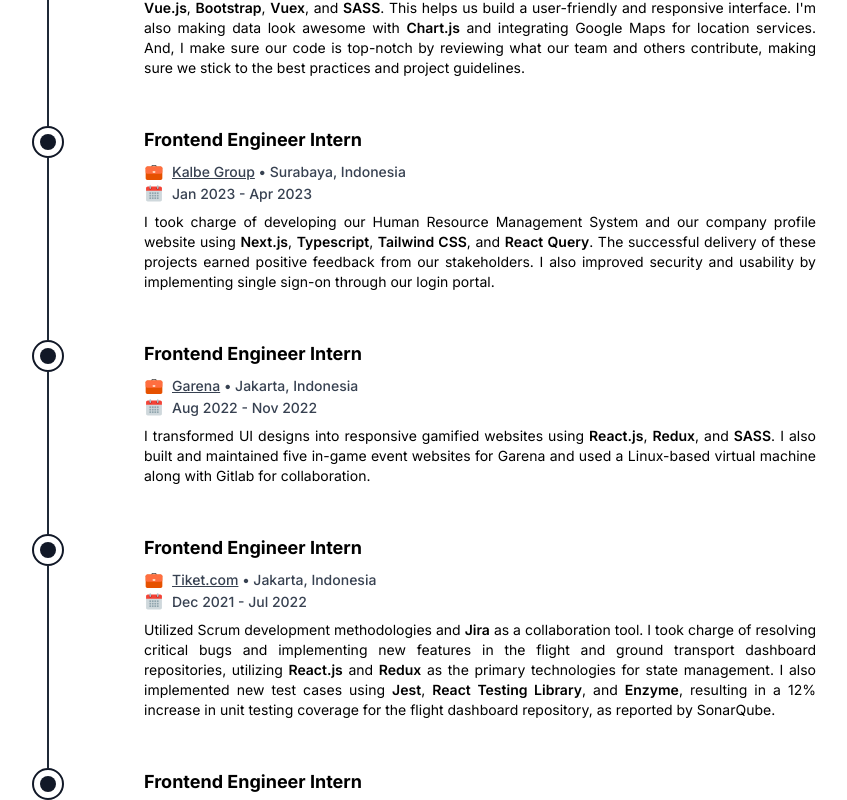
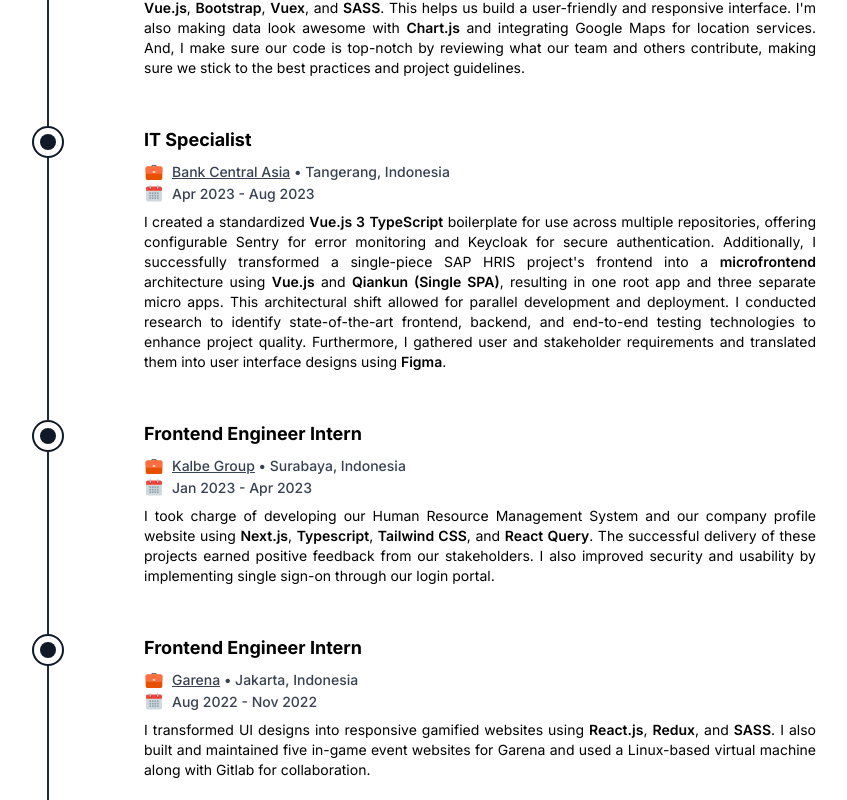
Before and after one commit to alfonsus20/personal-web, a Next.js app: page / in a window 1280 px wide. Shown: the part 1120-1920 px from the top of the page, without its empty margins (216-1063 px from the left). Built offline with nearby package versions, Linux system fonts and the light colour scheme.

Commit message:
add several data to the website

```diff
--- a/src/app/globals.css
+++ b/src/app/globals.css
@@ -3,7 +3,7 @@
 @tailwind utilities;
 
 html {
-  @apply text-sm sm:text-base;
+  @apply text-sm sm:text-base scroll-smooth scroll-p-[110px];
 }
 
 body {
--- a/src/components/Button.tsx
+++ b/src/components/Button.tsx
@@ -1,11 +1,14 @@
 import cn from "@/utils/classnames";
-import React from "react";
+import Link from "next/link";
+import React, { useMemo } from "react";
 
 interface ButtonProps extends React.ButtonHTMLAttributes<HTMLButtonElement> {
   leftIcon?: React.ReactNode;
   rightIcon?: React.ReactNode;
   variant?: "primary" | "secondary";
   rounded?: boolean;
+  href?: string;
+  target?: string;
 }
 
 const Button = ({
@@ -15,11 +18,13 @@
   variant = "primary",
   rounded = true,
   className,
+  href,
+  target,
   ...props
 }: ButtonProps) => {
-  return (
-    <button
-      className={cn(
+  const classAttr = useMemo(
+    () =>
+      cn(
         {
           "border-2 border-gray-950 bg-gray-950 hover:opacity-90 text-white":
             variant === "primary",
@@ -29,12 +34,28 @@
         },
         "px-5 py-2.5 flex items-center gap-2 font-medium justify-center",
         className
-      )}
-      {...props}
-    >
+      ),
+    [className, variant, rounded]
+  );
+
+  const content = (
+    <>
       {leftIcon && <span>{leftIcon}</span>}
       {children}
       {rightIcon && <span>{rightIcon}</span>}
+    </>
+  );
+
+  if (href)
+    return (
+      <Link href={href} target={target} className={classAttr}>
+        {content}
+      </Link>
+    );
+
+  return (
+    <button {...props} className={classAttr}>
+      {content}
     </button>
   );
 };
--- a/src/components/Footer.tsx
+++ b/src/components/Footer.tsx
@@ -1,3 +1,5 @@
+import { GITHUB_LINK, LINKEDIN_LINK } from "@/data/links";
+import Link from "next/link";
 import { FaLinkedin, FaGithub } from "react-icons/fa";
 
 const Footer = () => {
@@ -5,13 +7,21 @@
     <div className="flex flex-col items-center text-center pt-8 pb-8 border-t-2 border-gray-700">
       <div className="flex text-2xl gap-4 mb-4">
         <div className="border-gray-600 rounded-full">
-          <FaLinkedin />
+          <Link href={LINKEDIN_LINK} target="_blank">
+            <FaLinkedin />
+          </Link>
         </div>
         <div className="border-gray-600 rounded-full">
-          <FaGithub />
+          <Link href={GITHUB_LINK} target="_blank">
+            <FaGithub />
+          </Link>
         </div>
       </div>
-      <p className="font-medium text-sm">Developed by <span className="font-bold">Alfonsus Avianto Chandrawan</span>, using Next.js and Tailwind CSS.</p>
+      <p className="font-medium text-sm">
+        Developed by{" "}
+        <span className="font-bold">Alfonsus Avianto Chandrawan</span>, using
+        Next.js and Tailwind CSS.
+      </p>
     </div>
   );
 };
--- a/src/components/Navigation.tsx
+++ b/src/components/Navigation.tsx
@@ -39,4 +39,5 @@
     </nav>
   );
 };
+
 export default Navigation;
--- a/src/data/experience.tsx
+++ b/src/data/experience.tsx
@@ -29,6 +29,35 @@
         integrating Google Maps for location services. And, I make sure our code
         is top-notch by reviewing what our team and others contribute, making
         sure we stick to the best practices and project guidelines.
+      </p>
+    ),
+  },
+  {
+    jobTitle: "IT Specialist",
+    company: {
+      name: "Bank Central Asia",
+      websiteURL: "https://www.bca.co.id/",
+    },
+    location: "Tangerang, Indonesia",
+    startDate: "Apr 2023",
+    endDate: "Aug 2023",
+    description: (
+      <p>
+        I created a standardized <span className="font-semibold">Vue.js 3</span>{" "}
+        <span className="font-semibold">TypeScript</span> boilerplate for use
+        across multiple repositories, offering configurable Sentry for error
+        monitoring and Keycloak for secure authentication. Additionally, I
+        successfully transformed a single-piece SAP HRIS project&apos;s frontend
+        into a{" "}
+        <span className="font-semibold">microfrontend</span> architecture using{" "}
+        <span className="font-semibold">Vue.js</span> and{" "}
+        <span className="font-semibold">Qiankun (Single SPA)</span>, resulting
+        in one root app and three separate micro apps. This architectural shift
+        allowed for parallel development and deployment. I conducted research to
+        identify state-of-the-art frontend, backend, and end-to-end testing
+        technologies to enhance project quality. Furthermore, I gathered user
+        and stakeholder requirements and translated them into user interface
+        designs using <span className="font-semibold">Figma</span>.
       </p>
     ),
   },
--- /dev/null
+++ b/src/data/links.ts
@@ -0,0 +1,8 @@
+export const GITHUB_LINK = "https://github.com/alfonsus20";
+
+export const RESUME_LINK =
+  "https://drive.google.com/file/d/14TotdUF6xpFcOPP0Rl8xQqANTB63GWsi/view?usp=sharing";
+
+export const LINKEDIN_LINK = "https://www.linkedin.com/in/alfonsusavianto";
+
+export const EMAIL_LINK = "mailto:alfonschandrawan@gmail.com";
--- /dev/null
+++ b/src/data/projects.ts
@@ -0,0 +1,56 @@
+import { StaticImageData } from "next/image";
+
+import Edusex from "@/assets/images/projects/edusex.png";
+import BCCDesignSystem from "@/assets/images/projects/bcc-design-system.png";
+import YadaYouth from "@/assets/images/projects/yadayouth.png";
+
+export interface ProjectData {
+  name: string;
+  desc: string;
+  githubLink?: string;
+  hostingLink?: string;
+  technologies: string[];
+  image: StaticImageData;
+}
+
+const projectList: ProjectData[] = [
+  {
+    name: "Edusex",
+    desc: "A sexual education website for teenagers. This web app provides materials, discussion forums, and personal consultations with psychologists regarding anything related to sexuality. User can also do an interactive test after finishing each material.",
+    githubLink: "https://github.com/alfonsus20/edusex-frontend",
+    hostingLink: "http://edusex.vercel.app",
+    technologies: [
+      "React.js",
+      "Tailwind CSS",
+      "PWA",
+      "Websocket",
+      "Nest.js",
+      "Typescript",
+    ],
+    image: Edusex,
+  },
+  {
+    name: "BCC Design System",
+    desc: "An open source UI Library for Basic Computing Community's internal projects. I participated in developing several components, such Appbar, Toast, Text Field, and Switcher.",
+    githubLink: "https://github.com/bccfilkom/designsystem",
+    hostingLink: "http://design-system-mauve.vercel.app/",
+    technologies: ["React.js", "Typescript", "Styled-Component", "Storybook"],
+    image: BCCDesignSystem,
+  },
+  {
+    name: "Yada Youth Website",
+    desc: "A non-profit organization which aims to help Indonesian childrens who are in need to get access to the education. I was the web development manager, led a team of 4 to build the company profile website with 100% unit testing coverage.",
+    githubLink: "https://github.com/alfonsus20/yadayouth-nextjs-v2",
+    technologies: [
+      "Next.js",
+      "Typescript",
+      "Tailwind CSS",
+      "React Testing Library",
+      "Jest",
+      "Django",
+    ],
+    image: YadaYouth,
+  },
+];
+
+export default projectList;
--- a/src/sections/Contact.tsx
+++ b/src/sections/Contact.tsx
@@ -1,4 +1,5 @@
 import Button from "@/components/Button";
+import { EMAIL_LINK, RESUME_LINK } from "@/data/links";
 import { AiOutlineMail, AiOutlineFileText } from "react-icons/ai";
 
 const Contact = () => {
@@ -18,15 +19,18 @@
         </div>
         <div className="w-full sm:w-1/2 flex gap-2 items-center sm:justify-end flex-wrap">
           <Button
-            rightIcon={<AiOutlineMail className='text-lg' />}
+            rightIcon={<AiOutlineMail className="text-lg" />}
             className="flex-auto sm:max-w-[200px]"
+            href={EMAIL_LINK}
           >
             Email Me
           </Button>
           <Button
-            rightIcon={<AiOutlineFileText className='text-lg' />}
+            rightIcon={<AiOutlineFileText className="text-lg" />}
             className="flex-auto sm:max-w-[200px] gap-1.5"
             variant="secondary"
+            href={RESUME_LINK}
+            target="_blank"
           >
             View Resume
           </Button>
--- a/src/sections/Hero.tsx
+++ b/src/sections/Hero.tsx
@@ -3,6 +3,7 @@
 import { AiOutlineMail } from "react-icons/ai";
 import { BsArrowUpRight } from "react-icons/bs";
 import MyPhoto from "@/assets/images/photo.jpg";
+import { EMAIL_LINK } from "@/data/links";
 
 const Hero = () => {
   return (
@@ -22,12 +23,16 @@
           </p>
         </div>
         <div className="flex gap-4">
-          <Button rightIcon={<AiOutlineMail className="text-xl" />}>
+          <Button
+            rightIcon={<AiOutlineMail className="text-xl" />}
+            href={EMAIL_LINK}
+          >
             Contact Me
           </Button>
           <Button
             variant="secondary"
             rightIcon={<BsArrowUpRight className="text-lg" />}
+            href="#portfolio"
           >
             My Portfolio
           </Button>
--- a/src/sections/Projects.tsx
+++ b/src/sections/Projects.tsx
@@ -1,18 +1,22 @@
 import Heading from "@/components/Heading";
 import ProjectCard from "@/components/ProjectCard";
+import projectList from "@/data/projects";
 
 const Projects = () => {
   return (
-    <section className="mx-auto max-w-screen-xl pb-12 md:pb-20 px-6 2xl:px-0">
+    <section
+      className="mx-auto max-w-screen-xl pb-12 md:pb-20 px-6 2xl:px-0"
+      id="portfolio"
+    >
       <Heading
         title="Portfolio"
         subtitle="Selected Projects"
         position="center"
       />
       <div className="flex flex-col items-center space-y-12">
-        <ProjectCard />
-        <ProjectCard />
-        <ProjectCard />
+        {projectList.map((project, idx) => (
+          <ProjectCard {...project} key={idx} />
+        ))}
       </div>
     </section>
   );
--- /dev/null
+++ b/src/utils/url.ts
@@ -0,0 +1 @@
+export const openNewTab = (url: string) => window.open(url, "_blank");
```
Also changed, not shown: src/components/ProjectCard.tsx (+23 -17 lines), src/assets/images/projects/bcc-design-system.png (added), src/assets/images/projects/yadayouth.png (added).
